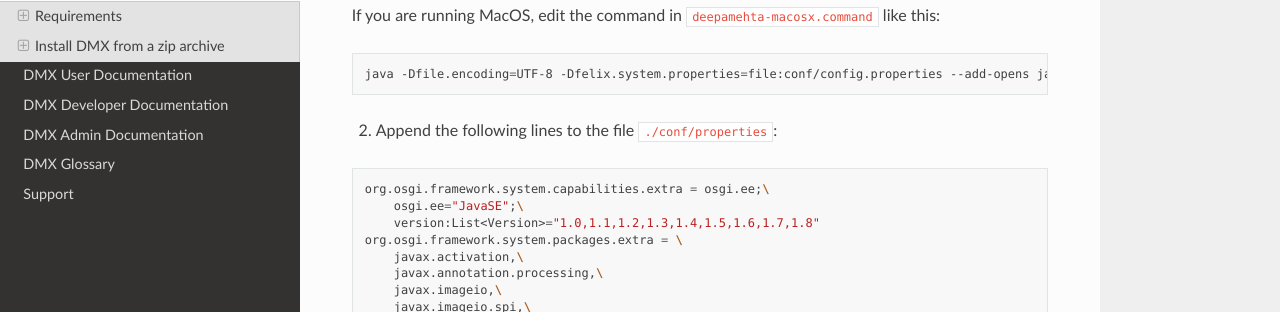
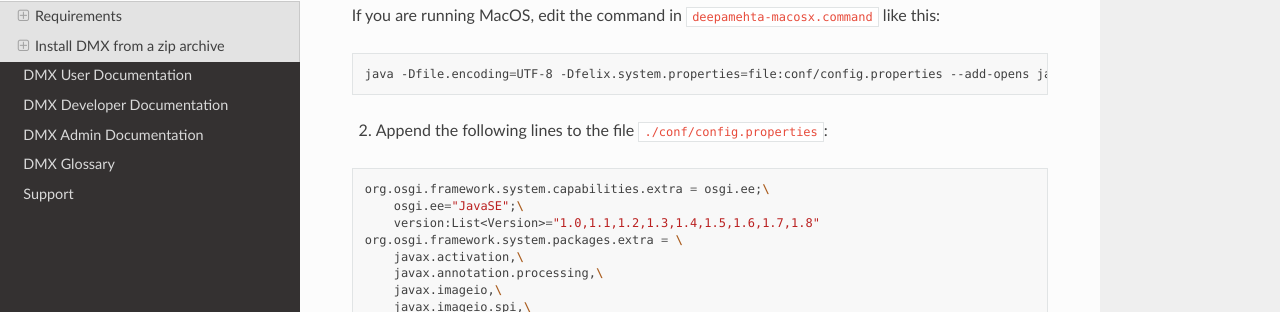
Before and after one commit to dmx-systems/dmx-documentation, a Sphinx documentation site: the page built from docs/install.rst, in a window 1280 px wide and 900 px high, scrolled down 484 px. Shown: the part 135-447 px from the top of the window. Built offline with Sphinx 7.4.7 and the Read the Docs theme 2.0.0, drawn with Linux system fonts in a browser that asks for light colours.

Commit message:
Corrected file path, fixed #12

```diff
--- a/docs/install.rst
+++ b/docs/install.rst
@@ -32,7 +32,7 @@
 
   java -Dfile.encoding=UTF-8 -Dfelix.system.properties=file:conf/config.properties --add-opens java.base/java.lang=ALL-UNNAMED --add-opens java.base/java.net=ALL-UNNAMED --add-opens java.base/java.security=ALL-UNNAMED --add-modules java.xml.bind -jar bin/felix.jar
 
-2. Append the following lines to the file ``./conf/properties``:
+2. Append the following lines to the file ``./conf/config.properties``:
 
 .. code:: bash
 
```
